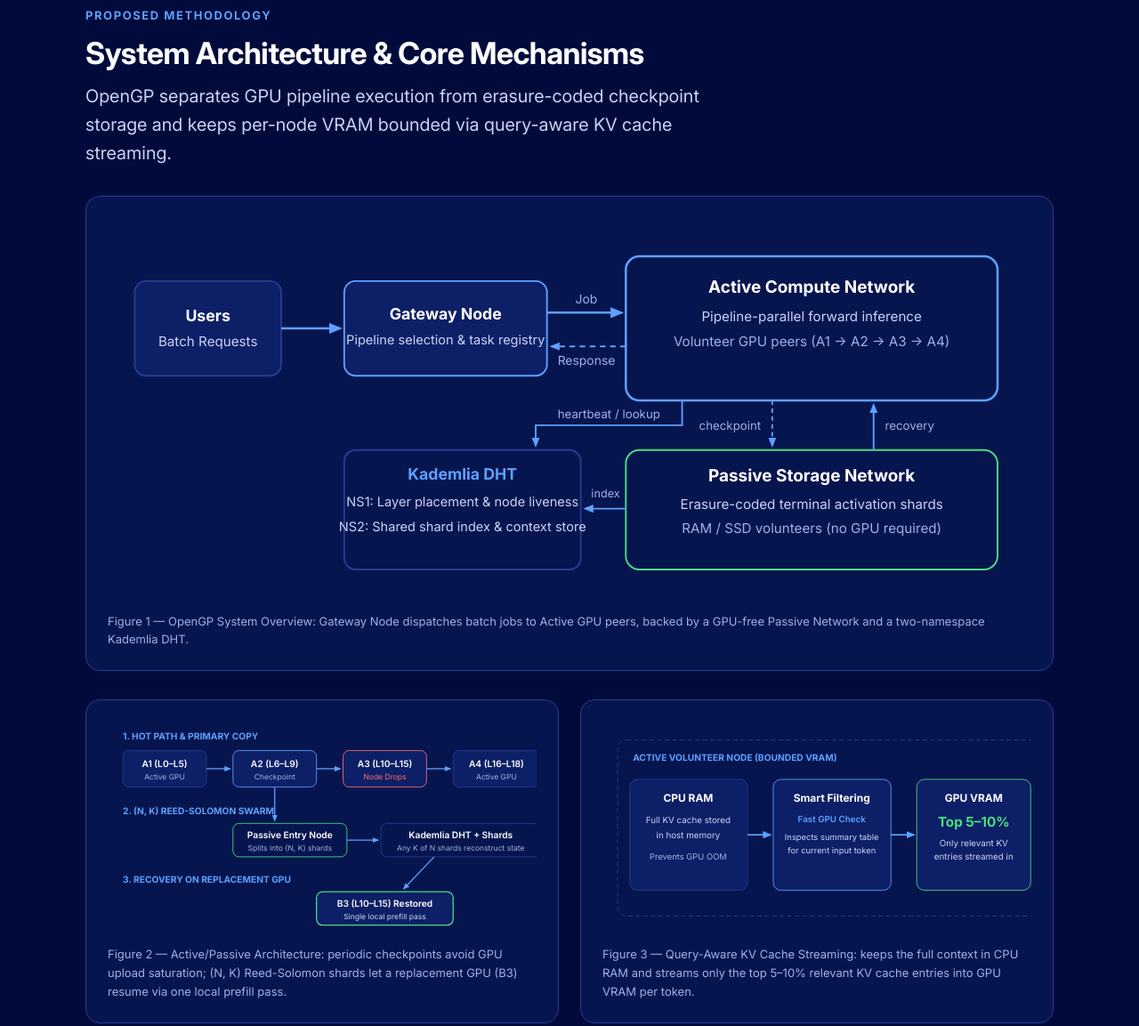
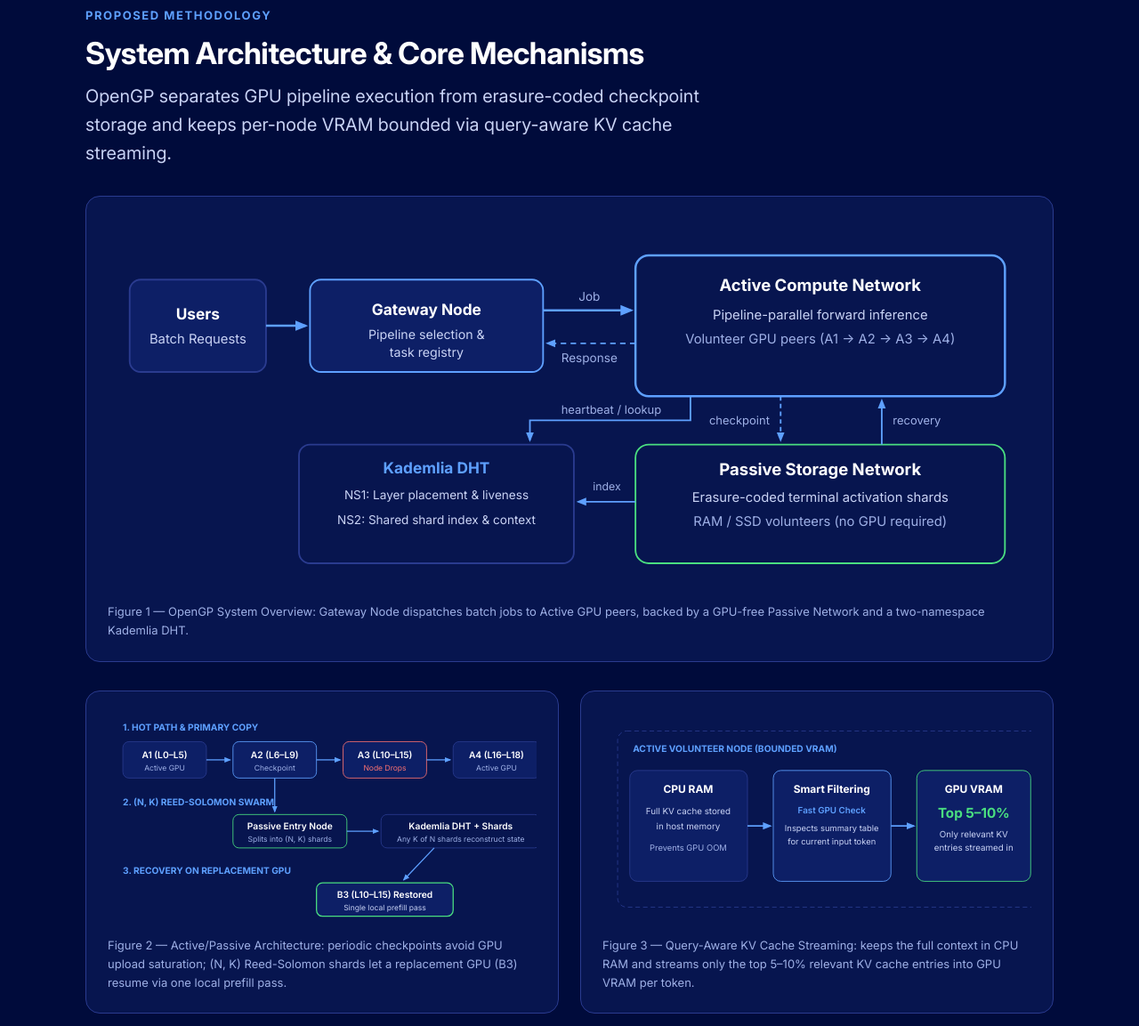
Before and after one commit to OpenGPOrg/proposal-showcase, a plain HTML site: page index.html in a window 1280 px wide. Shown: the part 4234-5387 px from the top of the page at 89% size. Drawn offline with Linux system fonts and the light colour scheme.

Commit message:
fix(svg): prevent label clipping in overview and experiment charts

```diff
--- a/index.html
+++ b/index.html
@@ -299,51 +299,52 @@
 
         <figure class="figure">
           <div class="diagram-box">
-            <svg class="diagram-svg" viewBox="0 0 820 340" role="img" aria-label="OpenGP System Overview connecting Users, Gateway Node, Active Compute Network, Kademlia DHT, and Passive Network">
+            <svg class="diagram-svg" viewBox="0 0 840 340" role="img" aria-label="OpenGP System Overview connecting Users, Gateway Node, Active Compute Network, Kademlia DHT, and Passive Network">
               <defs>
                 <marker id="arrow-blue" viewBox="0 0 10 10" refX="8" refY="5" markerWidth="6" markerHeight="6" orient="auto-start-reverse">
                   <path d="M0 1L10 5L0 9Z" fill="#5ea0ff"></path>
                 </marker>
               </defs>
-              <rect x="24" y="56" width="130" height="84" rx="10" fill="#0d1f66" stroke="#2a3b8f" stroke-width="1.5"></rect>
-              <text x="89" y="92" text-anchor="middle" fill="#ffffff" font-size="14" font-weight="700">Users</text>
-              <text x="89" y="114" text-anchor="middle" fill="#c9d3f5" font-size="12">Batch Requests</text>
+              <rect x="20" y="56" width="124" height="84" rx="10" fill="#0d1f66" stroke="#2a3b8f" stroke-width="1.5"></rect>
+              <text x="82" y="92" text-anchor="middle" fill="#ffffff" font-size="14" font-weight="700">Users</text>
+              <text x="82" y="114" text-anchor="middle" fill="#c9d3f5" font-size="12">Batch Requests</text>
 
-              <rect x="210" y="56" width="180" height="84" rx="10" fill="#0d1f66" stroke="#5ea0ff" stroke-width="1.5"></rect>
-              <text x="300" y="90" text-anchor="middle" fill="#ffffff" font-size="14" font-weight="700">Gateway Node</text>
-              <text x="300" y="112" text-anchor="middle" fill="#c9d3f5" font-size="11.5">Pipeline selection &amp; task registry</text>
+              <rect x="184" y="56" width="212" height="84" rx="10" fill="#0d1f66" stroke="#5ea0ff" stroke-width="1.5"></rect>
+              <text x="290" y="88" text-anchor="middle" fill="#ffffff" font-size="14" font-weight="700">Gateway Node</text>
+              <text x="290" y="110" text-anchor="middle" fill="#c9d3f5" font-size="11.5">Pipeline selection &amp;</text>
+              <text x="290" y="126" text-anchor="middle" fill="#c9d3f5" font-size="11.5">task registry</text>
 
-              <rect x="460" y="34" width="330" height="128" rx="12" fill="#07154f" stroke="#5ea0ff" stroke-width="2"></rect>
-              <text x="625" y="66" text-anchor="middle" fill="#ffffff" font-size="15" font-weight="700">Active Compute Network</text>
-              <text x="625" y="92" text-anchor="middle" fill="#c9d3f5" font-size="12">Pipeline-parallel forward inference</text>
-              <text x="625" y="114" text-anchor="middle" fill="#9eb0e6" font-size="12">Volunteer GPU peers (A1 → A2 → A3 → A4)</text>
+              <rect x="480" y="34" width="336" height="128" rx="12" fill="#07154f" stroke="#5ea0ff" stroke-width="2"></rect>
+              <text x="648" y="66" text-anchor="middle" fill="#ffffff" font-size="15" font-weight="700">Active Compute Network</text>
+              <text x="648" y="92" text-anchor="middle" fill="#c9d3f5" font-size="12">Pipeline-parallel forward inference</text>
+              <text x="648" y="114" text-anchor="middle" fill="#9eb0e6" font-size="12">Volunteer GPU peers (A1 → A2 → A3 → A4)</text>
 
-              <rect x="210" y="206" width="210" height="106" rx="10" fill="#07154f" stroke="#2a3b8f" stroke-width="1.5"></rect>
-              <text x="315" y="232" text-anchor="middle" fill="#5ea0ff" font-size="14" font-weight="700">Kademlia DHT</text>
-              <text x="315" y="256" text-anchor="middle" fill="#c9d3f5" font-size="11.5">NS1: Layer placement &amp; node liveness</text>
-              <text x="315" y="278" text-anchor="middle" fill="#c9d3f5" font-size="11.5">NS2: Shared shard index &amp; context store</text>
+              <rect x="174" y="206" width="250" height="108" rx="10" fill="#07154f" stroke="#2a3b8f" stroke-width="1.5"></rect>
+              <text x="299" y="232" text-anchor="middle" fill="#5ea0ff" font-size="14" font-weight="700">Kademlia DHT</text>
+              <text x="299" y="256" text-anchor="middle" fill="#c9d3f5" font-size="11">NS1: Layer placement &amp; liveness</text>
+              <text x="299" y="278" text-anchor="middle" fill="#c9d3f5" font-size="11">NS2: Shared shard index &amp; context</text>
 
-              <rect x="460" y="206" width="330" height="106" rx="12" fill="#07154f" stroke="#4ade80" stroke-width="1.5"></rect>
-              <text x="625" y="234" text-anchor="middle" fill="#ffffff" font-size="15" font-weight="700">Passive Storage Network</text>
-              <text x="625" y="258" text-anchor="middle" fill="#c9d3f5" font-size="12">Erasure-coded terminal activation shards</text>
-              <text x="625" y="280" text-anchor="middle" fill="#9eb0e6" font-size="12">RAM / SSD volunteers (no GPU required)</text>
+              <rect x="480" y="206" width="336" height="108" rx="12" fill="#07154f" stroke="#4ade80" stroke-width="1.5"></rect>
+              <text x="648" y="234" text-anchor="middle" fill="#ffffff" font-size="15" font-weight="700">Passive Storage Network</text>
+              <text x="648" y="258" text-anchor="middle" fill="#c9d3f5" font-size="12">Erasure-coded terminal activation shards</text>
+              <text x="648" y="280" text-anchor="middle" fill="#9eb0e6" font-size="12">RAM / SSD volunteers (no GPU required)</text>
 
-              <line x1="154" y1="98" x2="206" y2="98" stroke="#5ea0ff" stroke-width="2" marker-end="url(#arrow-blue)"></line>
-              <line x1="390" y1="84" x2="456" y2="84" stroke="#5ea0ff" stroke-width="2" marker-end="url(#arrow-blue)"></line>
-              <line x1="460" y1="114" x2="394" y2="114" stroke="#5ea0ff" stroke-width="1.5" stroke-dasharray="5 4" marker-end="url(#arrow-blue)"></line>
-              <text x="425" y="76" text-anchor="middle" fill="#9eb0e6" font-size="11">Job</text>
-              <text x="425" y="130" text-anchor="middle" fill="#9eb0e6" font-size="11">Response</text>
+              <line x1="144" y1="98" x2="180" y2="98" stroke="#5ea0ff" stroke-width="2" marker-end="url(#arrow-blue)"></line>
+              <line x1="396" y1="84" x2="476" y2="84" stroke="#5ea0ff" stroke-width="2" marker-end="url(#arrow-blue)"></line>
+              <line x1="480" y1="114" x2="400" y2="114" stroke="#5ea0ff" stroke-width="1.5" stroke-dasharray="5 4" marker-end="url(#arrow-blue)"></line>
+              <text x="438" y="75" text-anchor="middle" fill="#9eb0e6" font-size="11">Job</text>
+              <text x="438" y="131" text-anchor="middle" fill="#9eb0e6" font-size="11">Response</text>
 
-              <path d="M510 162 L510 184 L380 184 L380 202" fill="none" stroke="#5ea0ff" stroke-width="1.5" marker-end="url(#arrow-blue)"></path>
-              <text x="445" y="178" text-anchor="middle" fill="#9eb0e6" font-size="10.5">heartbeat / lookup</text>
+              <path d="M530 162 L530 184 L384 184 L384 202" fill="none" stroke="#5ea0ff" stroke-width="1.5" marker-end="url(#arrow-blue)"></path>
+              <text x="458" y="178" text-anchor="middle" fill="#9eb0e6" font-size="10.5">heartbeat / lookup</text>
 
-              <line x1="590" y1="162" x2="590" y2="202" stroke="#5ea0ff" stroke-width="1.5" stroke-dasharray="4 3" marker-end="url(#arrow-blue)"></line>
-              <line x1="680" y1="206" x2="680" y2="166" stroke="#5ea0ff" stroke-width="1.5" marker-end="url(#arrow-blue)"></line>
-              <text x="580" y="188" text-anchor="end" fill="#9eb0e6" font-size="10.5">checkpoint</text>
-              <text x="690" y="188" text-anchor="start" fill="#9eb0e6" font-size="10.5">recovery</text>
+              <line x1="612" y1="162" x2="612" y2="202" stroke="#5ea0ff" stroke-width="1.5" stroke-dasharray="4 3" marker-end="url(#arrow-blue)"></line>
+              <line x1="704" y1="206" x2="704" y2="166" stroke="#5ea0ff" stroke-width="1.5" marker-end="url(#arrow-blue)"></line>
+              <text x="602" y="188" text-anchor="end" fill="#9eb0e6" font-size="10.5">checkpoint</text>
+              <text x="714" y="188" text-anchor="start" fill="#9eb0e6" font-size="10.5">recovery</text>
 
-              <line x1="460" y1="258" x2="424" y2="258" stroke="#5ea0ff" stroke-width="1.5" marker-end="url(#arrow-blue)"></line>
-              <text x="442" y="248" text-anchor="middle" fill="#9eb0e6" font-size="10">index</text>
+              <line x1="480" y1="258" x2="428" y2="258" stroke="#5ea0ff" stroke-width="1.5" marker-end="url(#arrow-blue)"></line>
+              <text x="454" y="248" text-anchor="middle" fill="#9eb0e6" font-size="10">index</text>
             </svg>
           </div>
           <figcaption class="figure__caption">
@@ -505,7 +506,7 @@
               <line x1="420" y1="210" x2="720" y2="210" stroke="#2a3b8f" stroke-width="1.5"></line>
               <line x1="420" y1="45" x2="420" y2="210" stroke="#2a3b8f" stroke-width="1.5"></line>
               <line x1="420" y1="142" x2="720" y2="142" stroke="#f87171" stroke-width="1" stroke-dasharray="4 4"></line>
-              <text x="720" y="136" text-anchor="end" fill="#f87171" font-size="10">10 tok/s (100 ms/tok)</text>
+              <text x="720" y="54" text-anchor="end" fill="#f87171" font-size="10.5">--- 10 tok/s (100 ms/tok)</text>
 
               <rect x="440" y="74" width="32" height="136" rx="4" fill="#4ade80"></rect>
               <text x="456" y="66" text-anchor="middle" fill="#c9d3f5" font-size="11">~20</text>
```
